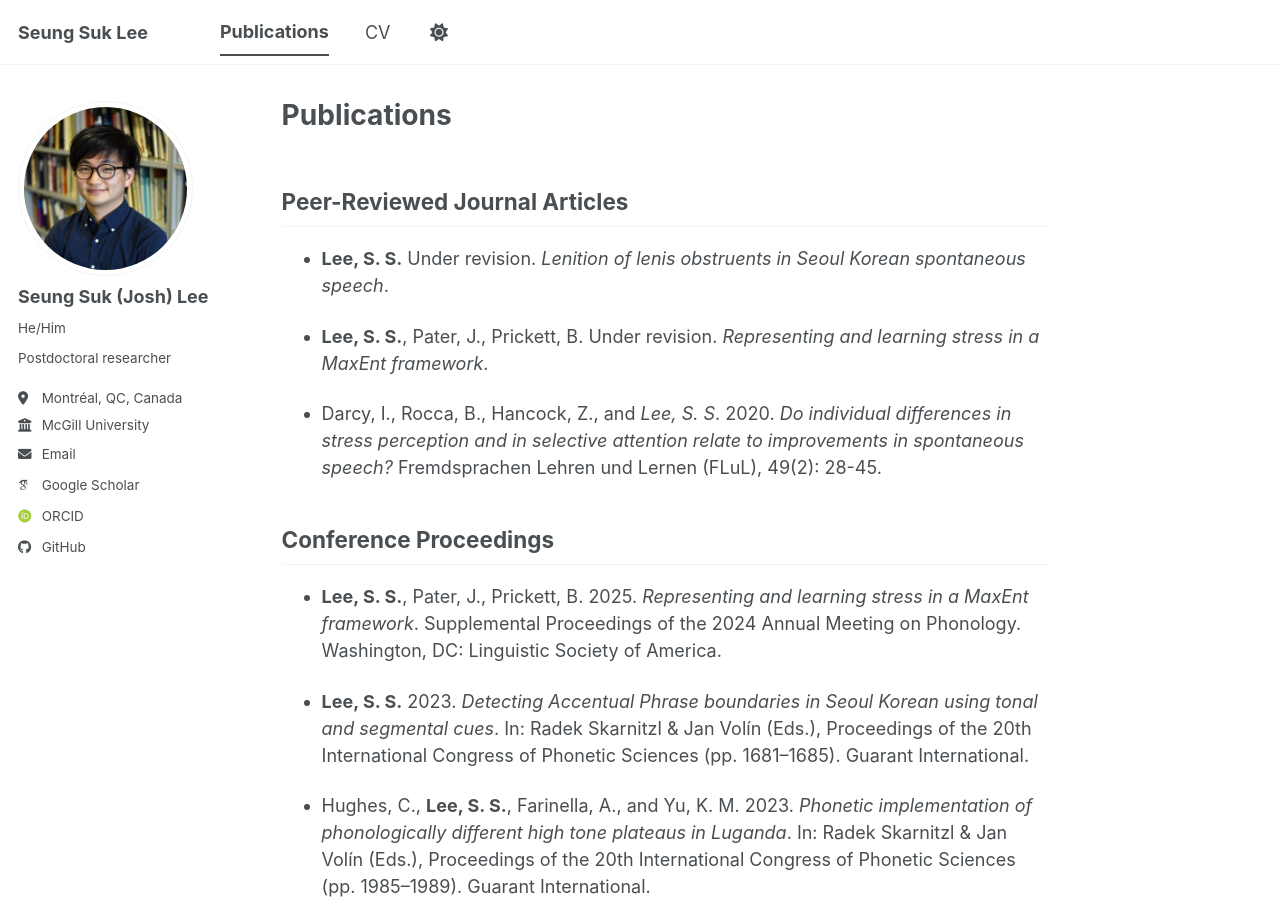
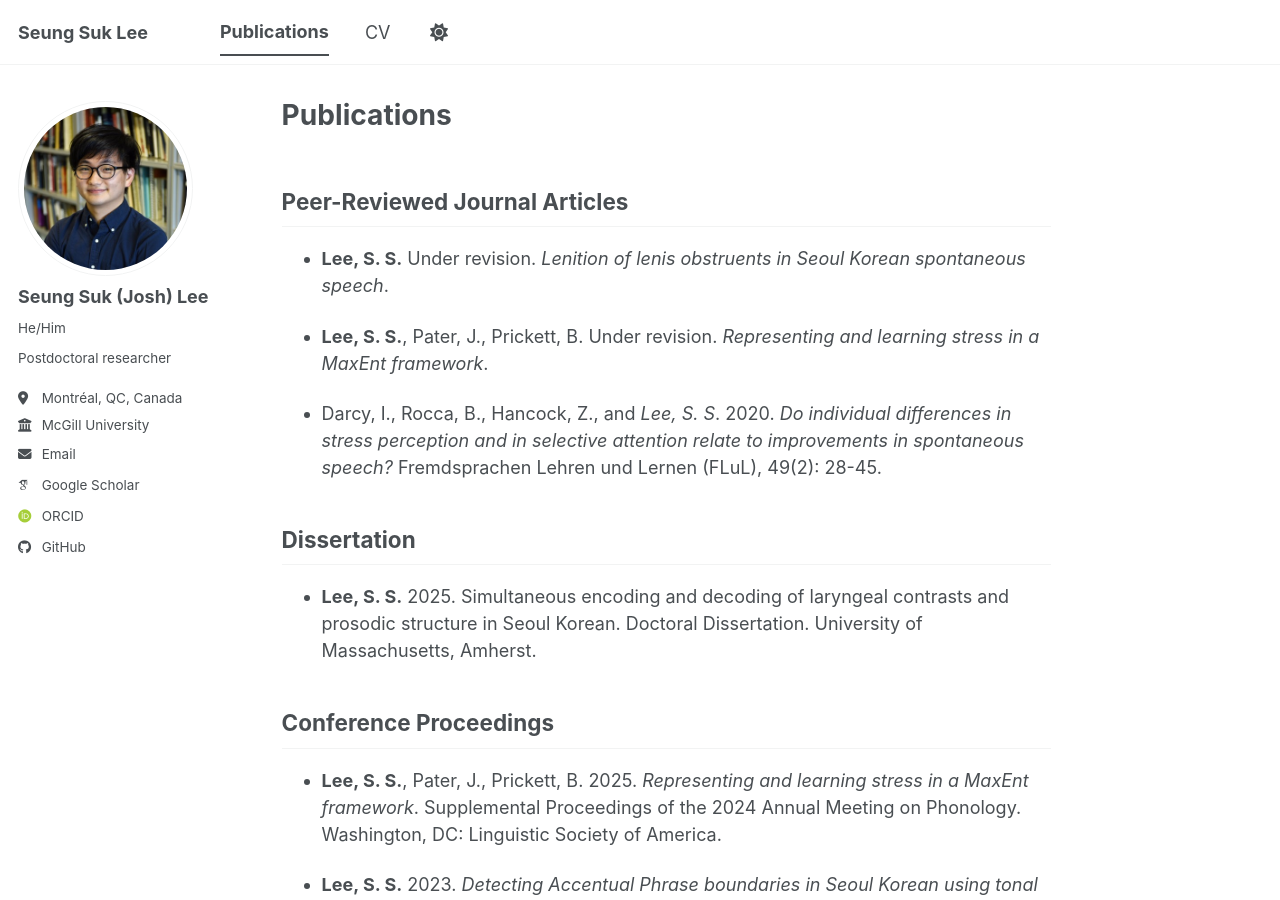
Before and after one commit to seungsuklee/seungsuklee.github.io, a Jekyll site: the page built from _pages/pubs.md, in a window 1280 px wide and 900 px high. Built offline with Jekyll 4.4.1, drawn with Linux system fonts in a browser that asks for light colours; some web fonts are replaced; a script bundle is joined from its source files by our own code; library files that are not in the unit come from our copies.

Commit message:
Add dissertation section with 2025 entry
Added dissertation entry for 2025.

```diff
--- a/_pages/pubs.md
+++ b/_pages/pubs.md
@@ -12,6 +12,9 @@ author_profile: true
 - **Lee, S. S.**, Pater, J., Prickett, B. Under revision. *Representing and learning stress in a MaxEnt framework*.
 
 - Darcy, I., Rocca, B., Hancock, Z., and *Lee, S. S*. 2020. *Do individual differences in stress perception and in selective attention relate to improvements in spontaneous speech?* Fremdsprachen Lehren und Lernen (FLuL), 49(2): 28-45.
+
+## Dissertation
+- **Lee, S. S.** 2025. Simultaneous encoding and decoding of laryngeal contrasts and prosodic structure in Seoul Korean. Doctoral Dissertation. University of Massachusetts, Amherst.
 
 ## Conference Proceedings
 
```
